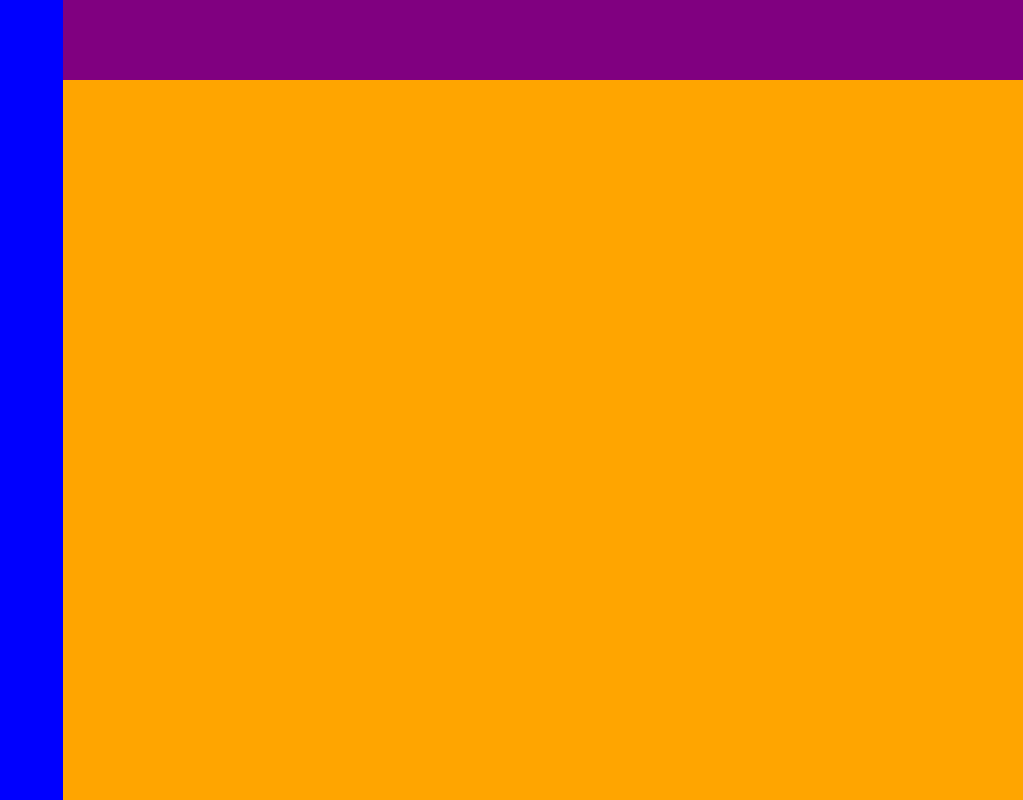
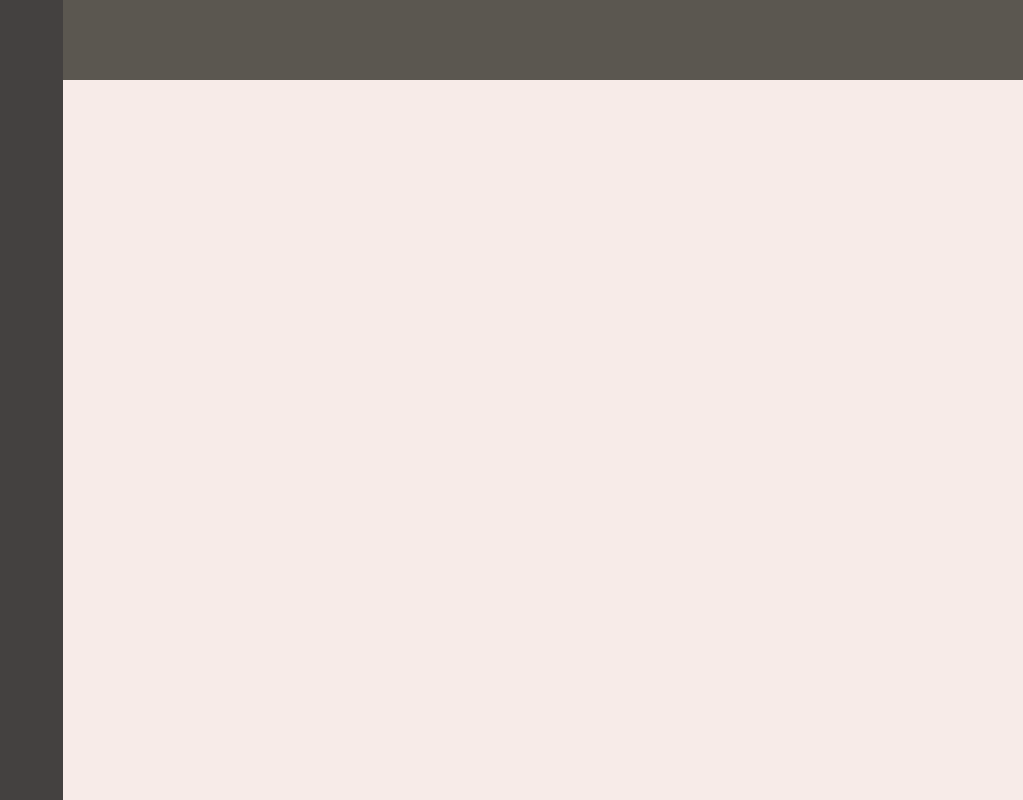
Before and after one commit to joao-erik2077/react-dashboard-ui, a React (Create React App) app: page / in a window 1280 px wide. Shown: the whole page, without its empty margins (257-1280 px from the left). Built offline with nearby package versions, Linux system fonts and the light colour scheme.

Commit message:
Restructured colors and folders

```diff
--- a/src/App.scss
+++ b/src/App.scss
@@ -1,5 +1,4 @@
 .App {
-    background-color: red;
     height: 100vh;
     width: 100vw;
     margin: 0;
--- a/src/App.tsx
+++ b/src/App.tsx
@@ -1,9 +1,9 @@
 import React from 'react';
 import './App.scss';
 
-import Dashboard from './components/Dashboard';
-import DashboardSidebar from './components/DashboardSidebar';
-import DashboardNavbar from './components/DashboardNavbar';
+import Dashboard from './components/Dashboard/Dashboard';
+import DashboardSidebar from './components/DashboardSidebar/DashboardSidebar';
+import DashboardNavbar from './components/DashboardNavbar/DashboardNavbar';
 
 function App() {
   return (
--- a/src/components/Dashboard.scss
+++ /dev/null
@@ -1,5 +0,0 @@
-.Dashboard {
-    width: 100%;
-    height: 90%;
-    background-color: orange;
-}
--- /dev/null
+++ b/src/components/Dashboard/Dashboard.scss
@@ -0,0 +1,7 @@
+$dashboard: #F7EBE8;
+
+.Dashboard {
+    width: 100%;
+    height: 90%;
+    background-color: $dashboard;
+}
--- a/src/components/DashboardNavbar.scss
+++ b/src/components/DashboardNavbar/DashboardNavbar.scss
@@ -1,5 +1,7 @@
+$navbar: #5B5750;
+
 .DashboardNavbar {
     width: 100%;
     height: 10%;
-    background-color: purple;
+    background-color: $navbar;
 }
--- a/src/components/DashboardSidebar.scss
+++ b/src/components/DashboardSidebar/DashboardSidebar.scss
@@ -1,5 +1,7 @@
+$sidebar: #444140;
+
 .DashboardSidebar {
-    background-color: blue;
+    background-color: $sidebar;
     width: 100%;
     height: 100%;
 }
```
Also changed, not shown: src/components/Dashboard/Dashboard.tsx (renamed from src/components/Dashboard.tsx), src/components/DashboardNavbar/DashboardNavbar.tsx (renamed from src/components/DashboardNavbar.tsx), src/components/DashboardSidebar/DashboardSidebar.tsx (renamed from src/components/DashboardSidebar.tsx).
